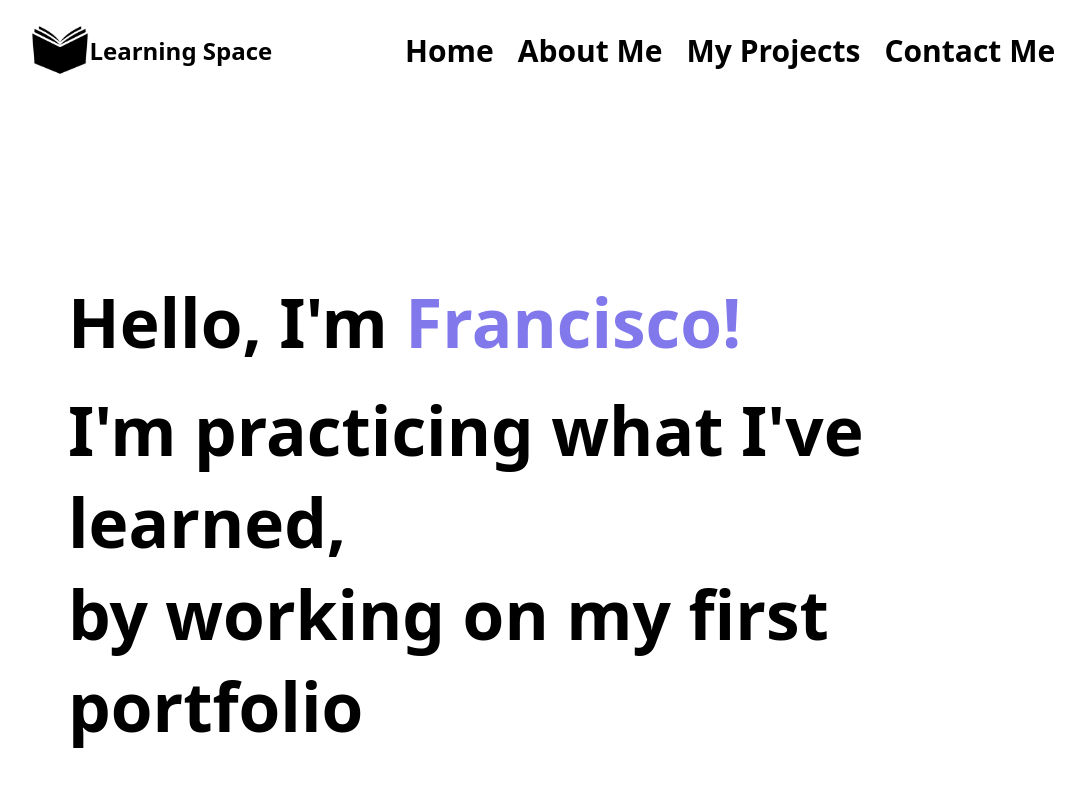
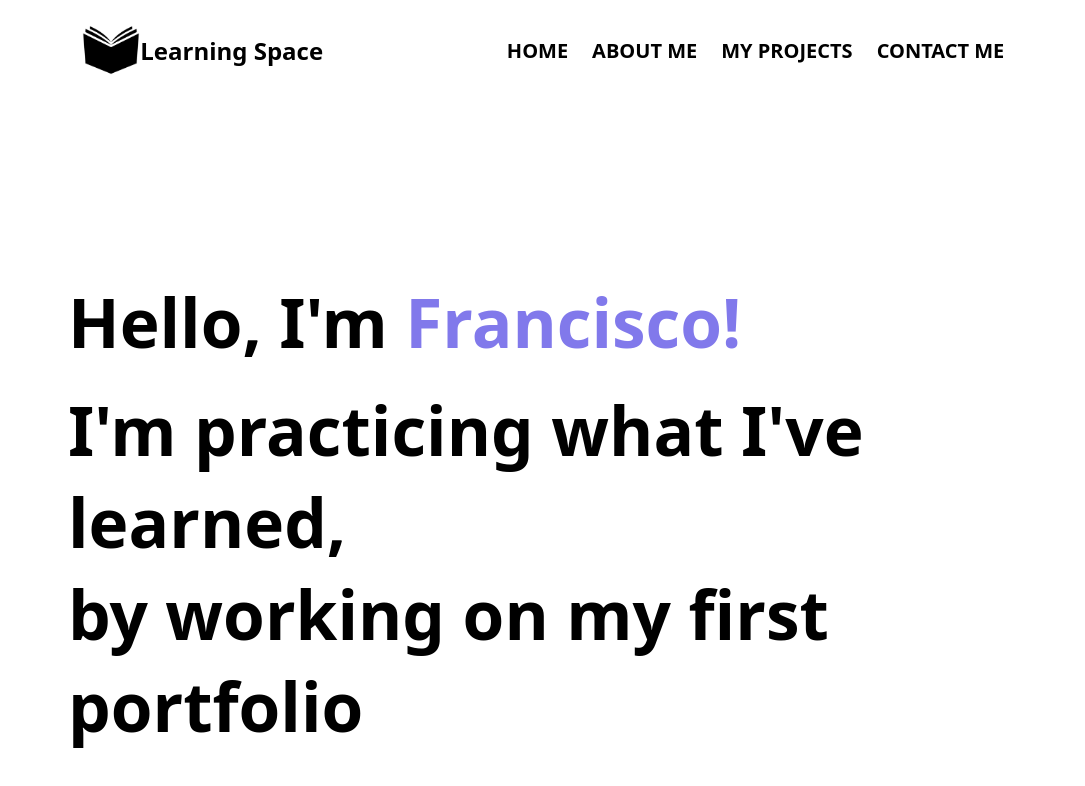
Before and after one commit to Quicco/website-practice, a plain HTML site: page index.html in a window 1280 px wide. Shown: the top 786 px of the page, without its empty margins (92-1177 px from the left). Drawn offline with Linux system fonts and the light colour scheme.

Commit message:
resized the nav links. Made them uppercase as well

```diff
--- a/assets/styles/style.css
+++ b/assets/styles/style.css
@@ -51,11 +51,12 @@ body {
 }
 
 /*Styling of the links in the nav bar*/
-.nav-links a {
+.nav-links > a {
   /*Links need to be inline-block*/
-  font-size: 30px;
+  font-size: 1.25rem;
   font-weight: 700;
   text-decoration: none;
+  text-transform: uppercase;
   padding: 10px;
 
   color: rgb(0, 0, 0);
```
Also changed, not shown: assets/0x0.jpg (deleted), assets/test.js (deleted).
